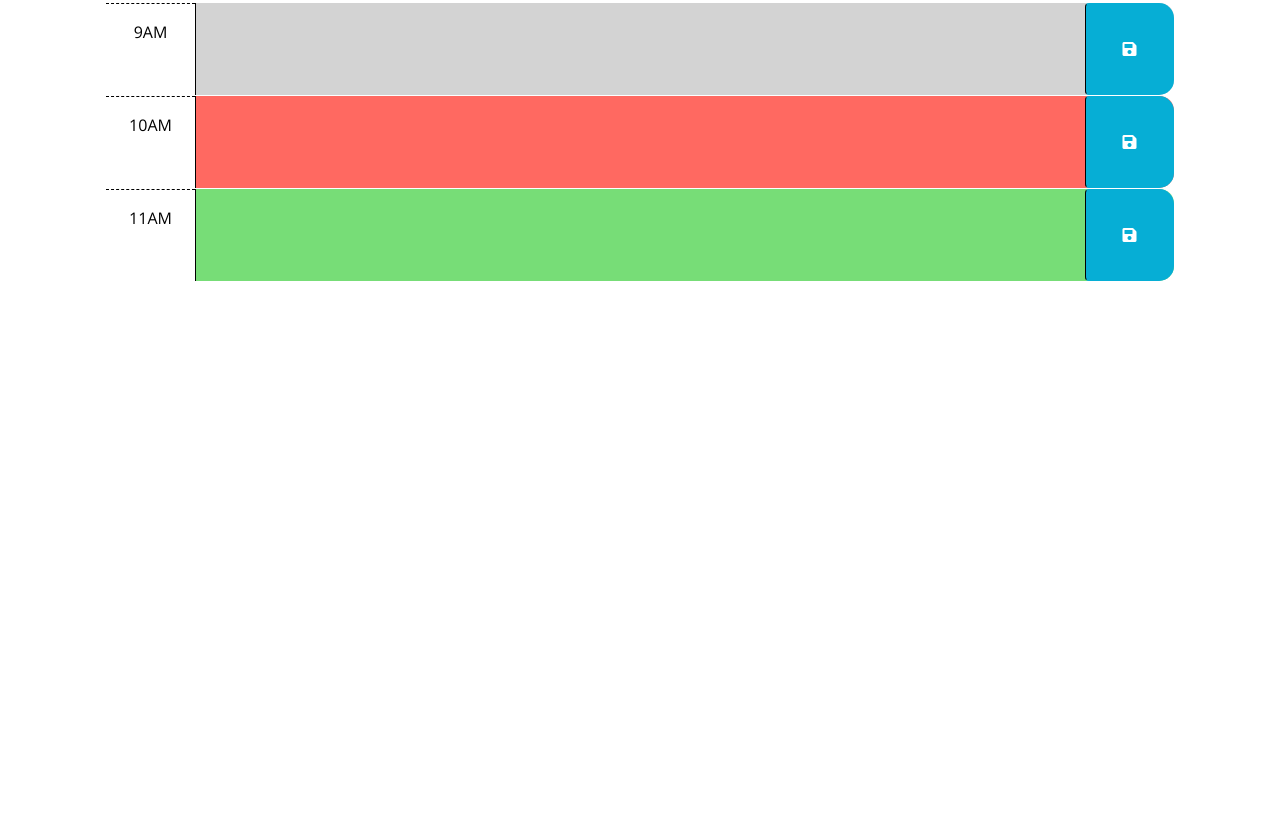
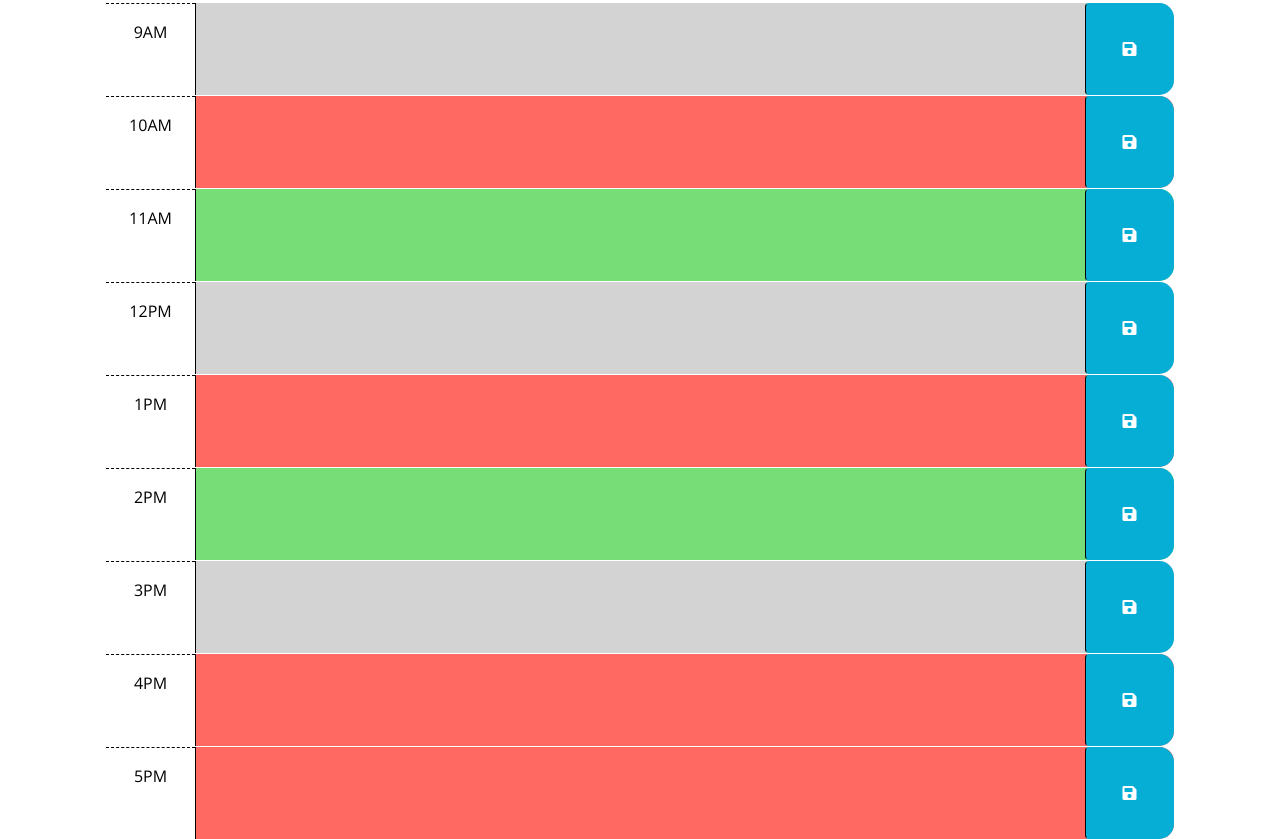
Before and after one commit to i-kare/Work-Day-Scheduler, a plain HTML site: page index.html in a window 1280 px wide. Shown: the part 300-1139 px from the top of the page. Before the commit the page ends 800 px from the top, so only its background shows below. Drawn offline with nearby package versions, Linux system fonts and the light colour scheme.

Commit message:
Add 9 to 5 html elements

```diff
--- a/index.html
+++ b/index.html
@@ -58,6 +58,60 @@
       </button>
     </div>
 
+     <!-- Example of a past time block. The "past" class adds a gray background color. -->
+     <div id="hour-12" class="row time-block past">
+      <div class="col-2 col-md-1 hour text-center py-3">12PM</div>
+      <textarea class="col-8 col-md-10 description" rows="3"> </textarea>
+      <button class="btn saveBtn col-2 col-md-1" aria-label="save">
+        <i class="fas fa-save" aria-hidden="true"></i>
+      </button>
+    </div>
+
+    <!-- Example of a a present time block. The "present" class adds a red background color. -->
+    <div id="hour-1" class="row time-block present">
+      <div class="col-2 col-md-1 hour text-center py-3">1PM</div>
+      <textarea class="col-8 col-md-10 description" rows="3"> </textarea>
+      <button class="btn saveBtn col-2 col-md-1" aria-label="save">
+        <i class="fas fa-save" aria-hidden="true"></i>
+      </button>
+    </div>
+
+    <!-- Example of a future time block. The "future" class adds a green background color. -->
+    <div id="hour-2" class="row time-block future">
+      <div class="col-2 col-md-1 hour text-center py-3">2PM</div>
+      <textarea class="col-8 col-md-10 description" rows="3"> </textarea>
+      <button class="btn saveBtn col-2 col-md-1" aria-label="save">
+        <i class="fas fa-save" aria-hidden="true"></i>
+      </button>
+    </div>
+     <!-- Example of a past time block. The "past" class adds a gray background color. -->
+     <div id="hour-3" class="row time-block past">
+      <div class="col-2 col-md-1 hour text-center py-3">3PM</div>
+      <textarea class="col-8 col-md-10 description" rows="3"> </textarea>
+      <button class="btn saveBtn col-2 col-md-1" aria-label="save">
+        <i class="fas fa-save" aria-hidden="true"></i>
+      </button>
+    </div>
+
+    <!-- Example of a a present time block. The "present" class adds a red background color. -->
+    <div id="hour-4" class="row time-block present">
+      <div class="col-2 col-md-1 hour text-center py-3">4PM</div>
+      <textarea class="col-8 col-md-10 description" rows="3"> </textarea>
+      <button class="btn saveBtn col-2 col-md-1" aria-label="save">
+        <i class="fas fa-save" aria-hidden="true"></i>
+      </button>
+    </div>
+
+    <!-- Example of a a present time block. The "present" class adds a red background color. -->
+    <div id="hour-5" class="row time-block present">
+      <div class="col-2 col-md-1 hour text-center py-3">5PM</div>
+      <textarea class="col-8 col-md-10 description" rows="3"> </textarea>
+      <button class="btn saveBtn col-2 col-md-1" aria-label="save">
+        <i class="fas fa-save" aria-hidden="true"></i>
+      </button>
+    </div>
+
+
     <script src="https://code.jquery.com/jquery-3.4.1.min.js"></script>
     <script src="https://cdn.jsdelivr.net/npm/dayjs@1.11.3/dayjs.min.js"
       integrity="sha256-iu/zLUB+QgISXBLCW/mcDi/rnf4m4uEDO0wauy76x7U=" crossorigin="anonymous"></script>
--- a/script.js
+++ b/script.js
@@ -20,7 +20,6 @@ $(function () {
   // the values of the corresponding textarea elements. HINT: How can the id
   // attribute of each time-block be used to do this?
 
-  var today = dayjs();   // The current date
+  var today = dayjs();   // The current date from dayjs
   $('#currentDay').text(today.format('dddd, MMMM D')); // Replace the text of the id currentDay with formatted date
-
 });
```
